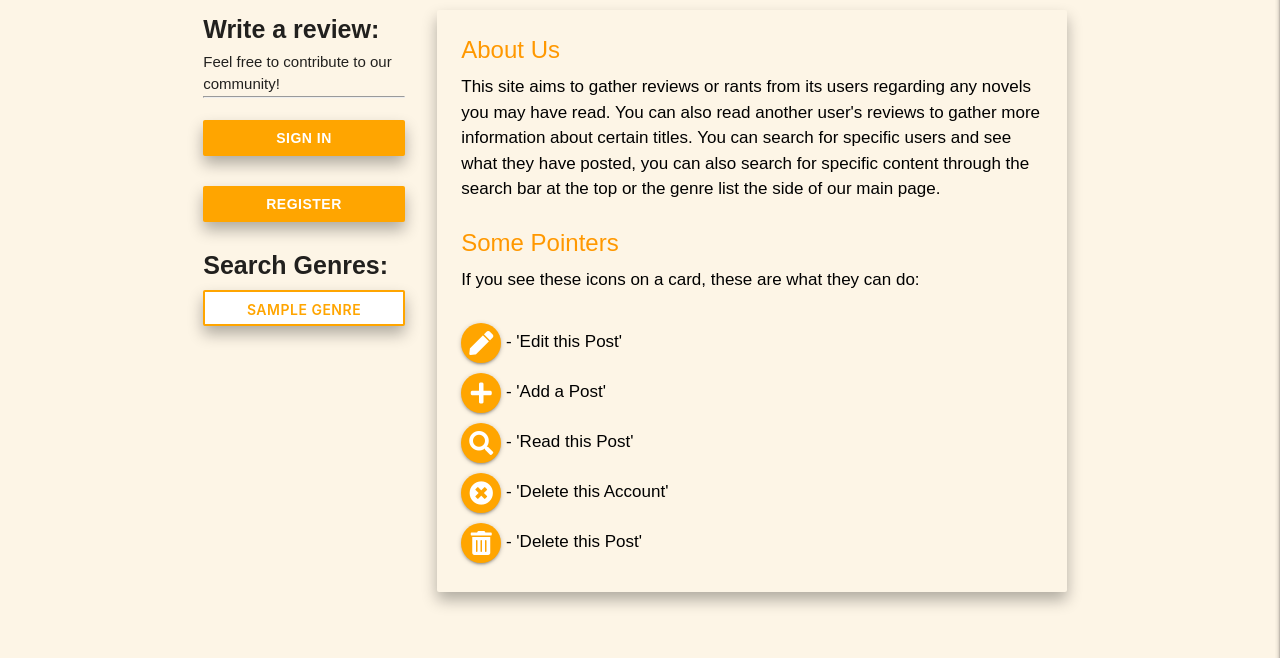
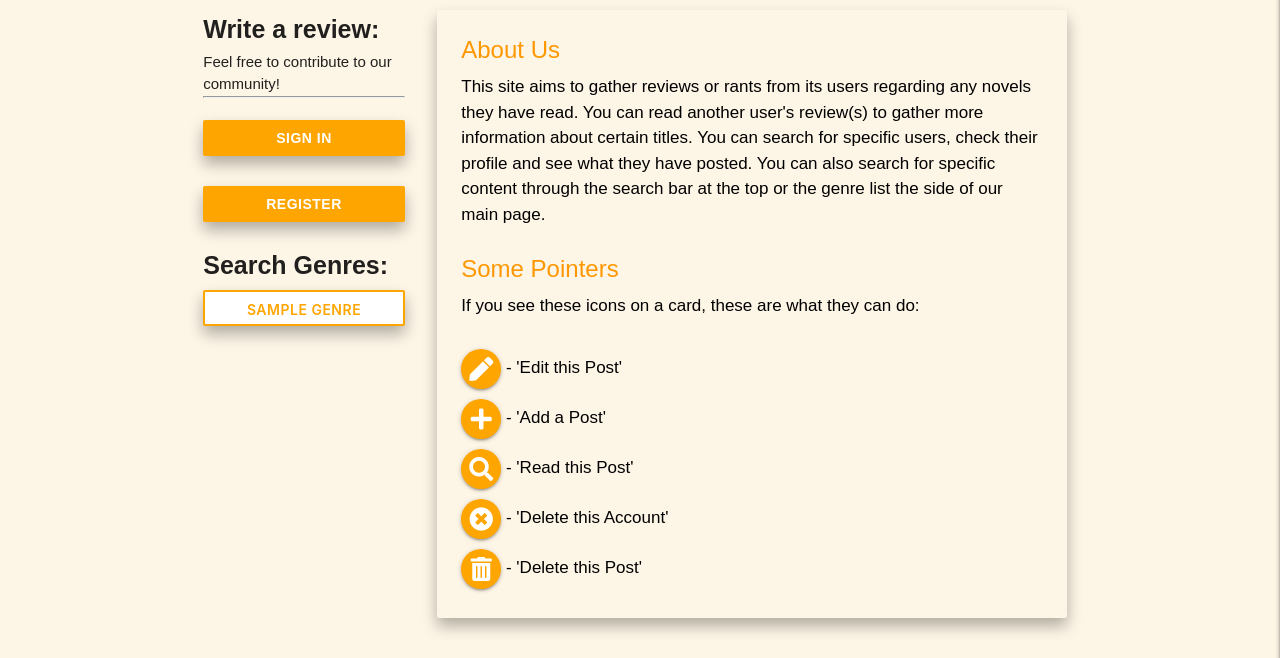
Before and after one commit to wyne-ybanez/PaperCut, a Flask app: template templates/index.html in a window 1280 px wide. Shown: the part 84-742 px from the top of the page. Run offline with Flask 2, Linux system fonts and the light colour scheme; the template is opened without the code that fills it: most values are stand-ins (such as "Sample title", 1, 10 or a date in 2020); some libraries are stand-ins or nearby versions; some web fonts are replaced.

Commit message:
Edit about card text with better explanation/vocabulary

```diff
--- a/templates/components/about_card.html
+++ b/templates/components/about_card.html
@@ -3,11 +3,11 @@
       <div class="about_card card">
         <div class="card-content black-text">
           <span class="card-title orange-text">About Us</span>
-          <p>This site aims to gather reviews or rants from its users regarding any novels you may
-             have read. You can also read another user's reviews to gather more information about
-             certain titles. You can search for specific users and see what they have posted, you
-             can also search for specific content through the search bar at the top or the genre list
-             the side of our main page.
+          <p>This site aims to gather reviews or rants from its users regarding any novels they
+             have read. You can read another user's review(s) to gather more information about
+             certain titles. You can search for specific users, check their profile
+             and see what they have posted. You can also search for specific content through the
+             search bar at the top or the genre list the side of our main page.
             </p>
             <br>
             <span class="card-title orange-text">Some Pointers</span>
```
